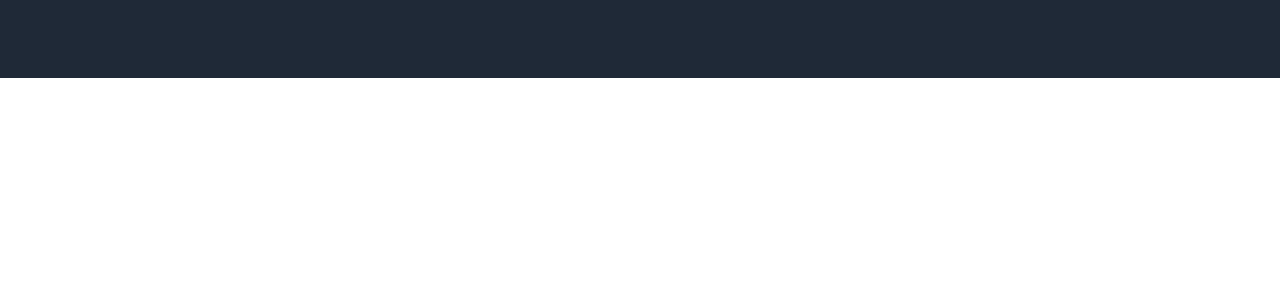
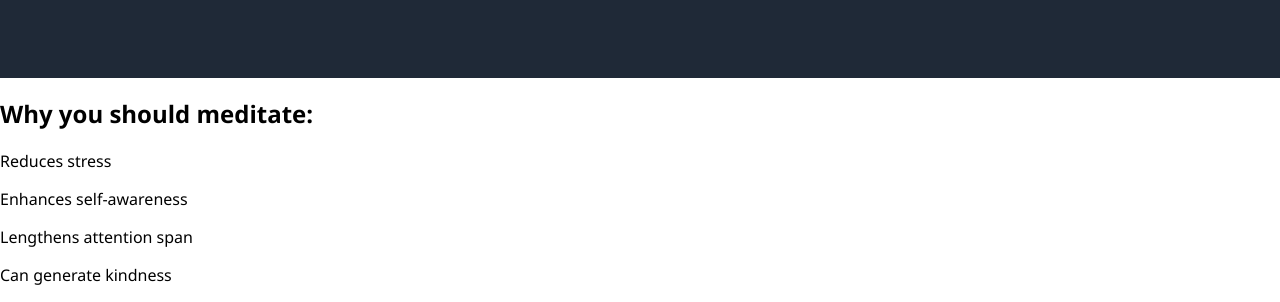
Before and after one commit to m-arCss/landingpage, a plain HTML site: page index.html in a window 1280 px wide. Shown: the part 605-907 px from the top of the page. Before the commit the page ends 800 px from the top, so only its background shows below. Drawn offline with Linux system fonts and the light colour scheme.

Commit message:
added html for info

```diff
--- a/index.html
+++ b/index.html
@@ -26,5 +26,29 @@
             <img src="./imgs/mainBuddha.jpg" width="500px" height="auto">
         </div>
     </div>
+    <div class="info">
+        <div class="container">
+            <h2>Why you should meditate:</h2>
+            <div class="wrapper">
+                <div class="benefit">
+                    <div class="image-holder"></div>
+                    <p>Reduces stress</p>
+                </div>
+                <div class="benefit">
+                    <div class="image-holder"></div>
+                    <p>Enhances self-awareness</p>
+                </div>
+                <div class="benefit">
+                    <div class="image-holder"></div>
+                    <p>Lengthens attention span</p>
+                </div>
+                <div class="benefit">
+                    <div class="image-holder"></div>
+                    <p>Can generate kindness</p>
+                </div>
+            </div>
+        </div>
+
+    </div>
 </body>
 </html>
```
